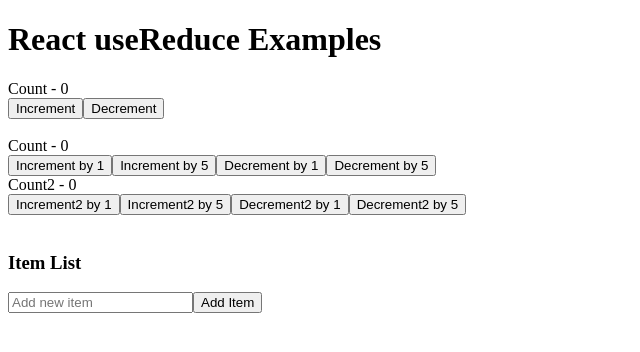
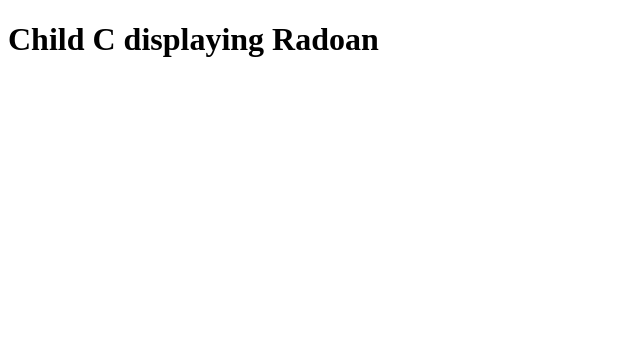
Before and after one commit to rsh-wtag/try-react, a React (Vite) app: page / in a window 1280 px wide. Shown: the top 352 px of the page, without its empty margins (0-640 px from the left). Built offline with nearby package versions, Linux system fonts and the light colour scheme.

Commit message:
Prop Drilling

```diff
--- a/src/App.jsx
+++ b/src/App.jsx
@@ -1,22 +1,12 @@
 import React from 'react';
-import Counter from './components/Counter';
-import ComplexCounter from './components/ComplexCounter';
-import ItemList from './components/ItemList';
+import ChildA from './components/ChildA';
 
 const App = () => {
+  const name = "Radoan"
   return (
-    <div>
-      <h1>React useReduce Examples</h1>
-
-      <Counter />
-      <br />
-
-      <ComplexCounter />
-      <br />
-
-      <ItemList />
-      <br />
-    </div>
+    <>
+      <ChildA name = {name} />
+    </>
   );
 };
 
--- /dev/null
+++ b/src/components/ChildA.jsx
@@ -0,0 +1,10 @@
+import React from "react";
+import ChildB from "./ChildB"
+
+function ChildA({name}){
+    return (
+        <ChildB name = {name}/>
+    )
+}
+
+export default ChildA;
--- /dev/null
+++ b/src/components/ChildB.jsx
@@ -0,0 +1,10 @@
+import React from "react";
+import ChildC from "./ChildC"
+
+function ChildB({name}){
+    return (
+        <ChildC name = {name}/>
+    )
+}
+
+export default ChildB
--- /dev/null
+++ b/src/components/ChildC.jsx
@@ -0,0 +1,9 @@
+import React from "react";
+
+function ChildC({name}){
+    return (
+        <h1>Child C displaying {name} </h1>
+    )
+}
+
+export default ChildC
--- a/src/components/ComplexCounter.jsx
+++ /dev/null
@@ -1,62 +0,0 @@
-import { useReducer } from "react";
-
-const intitialState = {
-    counter: 0,
-    counter2: 0,
-};
-
-const reducer = (state, action) => {
-    switch (action.type) {
-        case "increment":
-            return { ...state, counter: state.counter + action.value};
-        case "decrement":
-            return { ...state, counter: state.counter - action.value};
-        case "increment2":
-            return { ...state, counter2: state.counter2 + action.value};
-        case "decrement2":
-            return { ...state, counter2: state.counter2 - action.value};
-        default:
-            return state;
-    }
-};
-
-const ComplexCounter = () => {
-    const [count, dispatch] = useReducer(reducer, intitialState);
-    return (
-        <div>
-            <div>
-                <div>Count - {count.counter}</div>
-                <button type="button" onClick={() => dispatch({type: "increment", value: 1})}>
-                    Increment by 1
-                </button>
-                <button type="button" onClick={() => dispatch({type: "increment", value: 5})}>
-                    Increment by 5
-                </button>
-                <button type="button" onClick={() => dispatch({type: "decrement", value: 1})}>
-                    Decrement by 1
-                </button>
-                <button type="button" onClick={() => dispatch({type: "decrement", value: 5})}>
-                    Decrement by 5
-                </button>
-            </div>
-
-            <div>
-                <div>Count2 - {count.counter2}</div>
-                <button type="button" onClick={() => dispatch({type: "increment2", value: 1})}>
-                    Increment2 by 1
-                </button>
-                <button type="button" onClick={() => dispatch({type: "increment2", value: 5})}>
-                    Increment2 by 5
-                </button>
-                <button type="button" onClick={() => dispatch({type: "decrement2", value: 1})}>
-                    Decrement2 by 1
-                </button>
-                <button type="button" onClick={() => dispatch({type: "decrement2", value: 5})}>
-                    Decrement2 by 5
-                </button>
-            </div>
-        </div>
-    );
-}
-
-export default ComplexCounter
--- a/src/components/Counter.jsx
+++ /dev/null
@@ -1,30 +0,0 @@
-import { useReducer } from "react";
-
-const intitialState = 0;
-const reducer = (state, action) => {
-    switch (action) {
-        case "increment":
-            return state + 1;
-        case "decrement":
-            return state - 1;
-        default:
-            return state;
-    }
-};
-
-const Counter = () => {
-    const [count, dispatch] = useReducer(reducer, intitialState);
-    return (
-        <div>
-            <div>Count - {count}</div>
-            <button type="button" onClick={() => dispatch("increment")}>
-                Increment
-            </button>
-            <button type="button" onClick={() => dispatch("decrement")}>
-                Decrement
-            </button>
-        </div>
-    );
-}
-
-export default Counter
--- a/src/components/ItemList.jsx
+++ /dev/null
@@ -1,54 +0,0 @@
-import React, { useReducer, useState } from 'react';
-
-const initialState = { items: [] };
-
-function reducer(state, action) {
-  switch (action.type) {
-    case 'addItem':
-      return { items: [...state.items, action.payload] };
-    case 'removeItem':
-      return { items: state.items.filter((_, index) => index !== action.payload) };
-    default:
-      return state;
-  }
-}
-
-const ItemList = () => {
-  const [state, dispatch] = useReducer(reducer, initialState);
-  const [newItem, setNewItem] = useState('');
-
-  const handleAddItem = () => {
-    if (newItem) {
-      dispatch({ type: 'addItem', payload: newItem });
-      setNewItem('');
-    }
-  };
-
-  const handleRemoveItem = (index) => {
-    dispatch({ type: 'removeItem', payload: index });
-  };
-
-  return (
-    <div>
-      <h3>Item List</h3>
-      <input
-        type="text"
-        value={newItem}
-        onChange={(e) => setNewItem(e.target.value)}
-        placeholder="Add new item"
-      />
-      <button onClick={handleAddItem}>Add Item</button>
-
-      <ul>
-        {state.items.map((item, index) => (
-          <li key={index}>
-            {item}
-            <button onClick={() => handleRemoveItem(index)}>Remove</button>
-          </li>
-        ))}
-      </ul>
-    </div>
-  );
-};
-
-export default ItemList;
```
